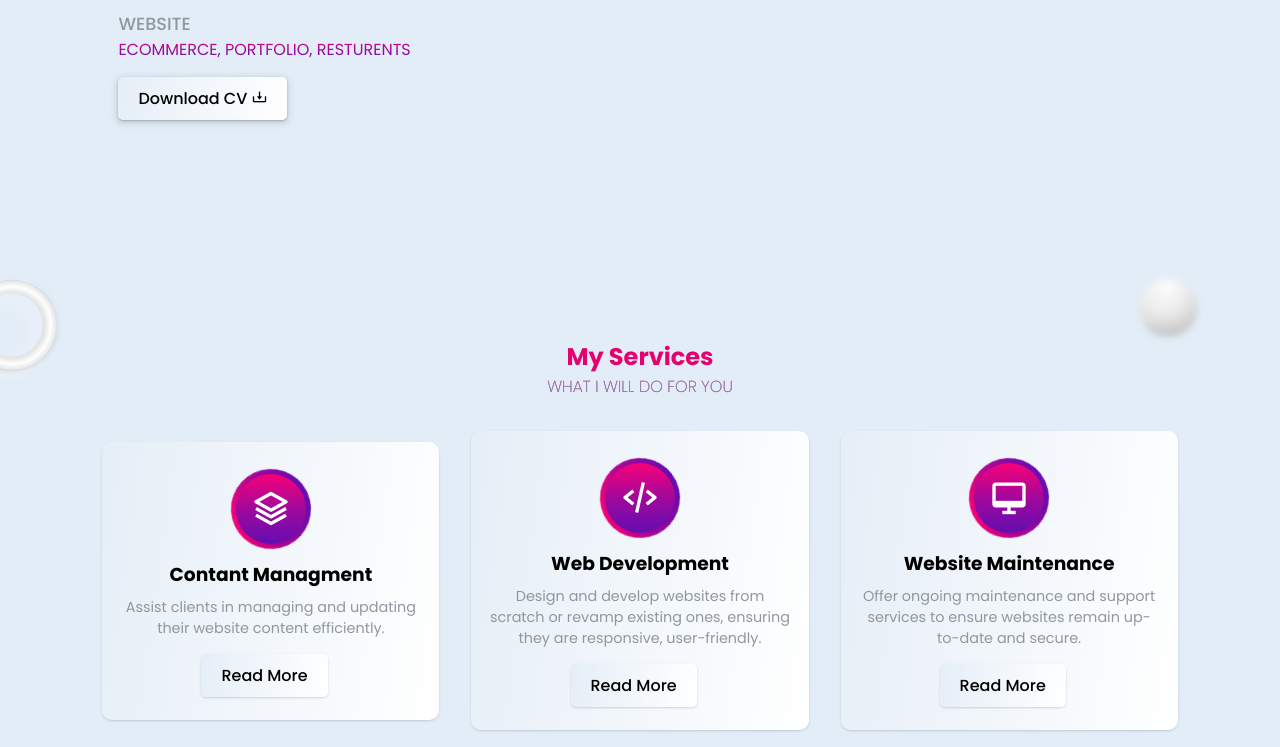
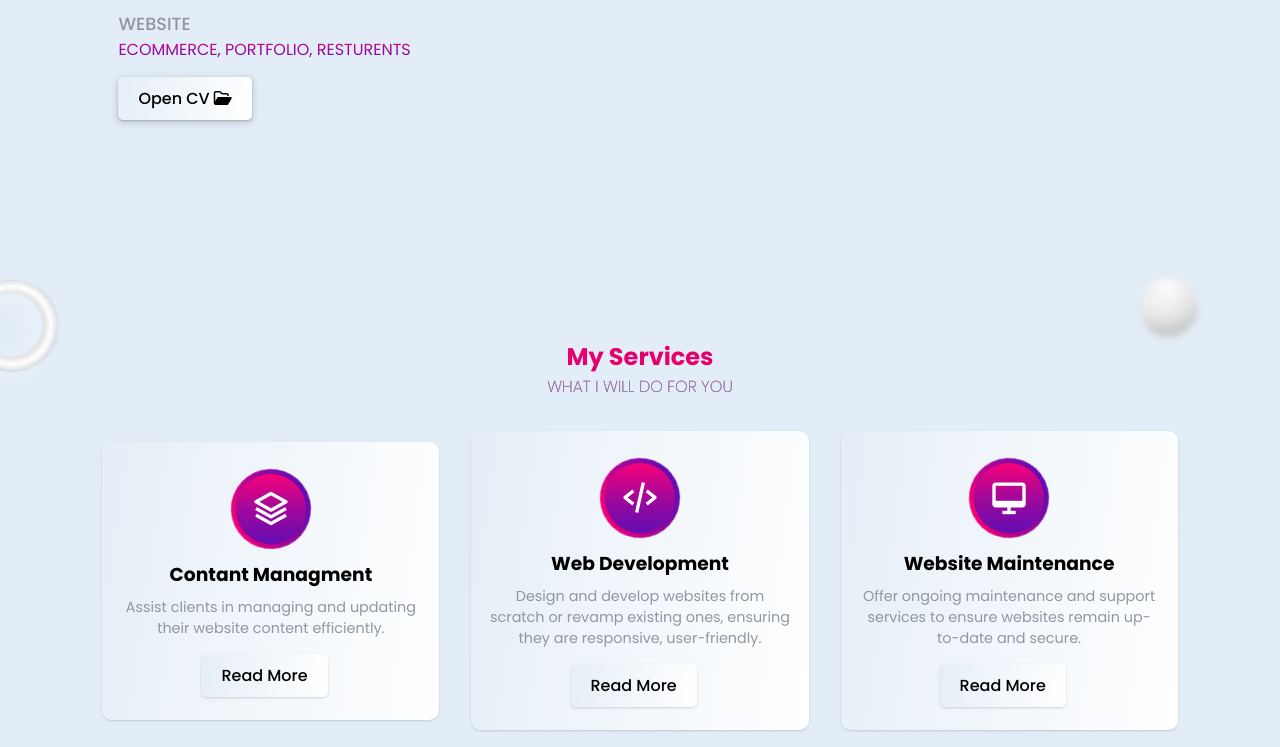
Before and after one commit to ChoudaryAzeem/portfolio-website, a plain HTML site: page index.html in a window 1280 px wide. Shown: the part 1293-2040 px from the top of the page. Drawn offline with nearby package versions, Linux system fonts and the light colour scheme.

Commit message:
portfolio commit

```diff
--- a/index.html
+++ b/index.html
@@ -8,8 +8,8 @@
     <link rel="stylesheet" href="style.css">
     <!-----favicon--------->
     <link rel="shortcut icon" type="image/x-icon" href="img/favicon.png">
-
-
+    <!-- fontawsom icons -->
+     <link rel="stylesheet" href="https://cdnjs.cloudflare.com/ajax/libs/font-awesome/6.6.0/css/all.min.css">
     <!-- boxicon css link -->
     <link href='https://unpkg.com/boxicons@2.1.4/css/boxicons.min.css' rel='stylesheet'>
     <!-- Link Swiper's CSS -->
@@ -140,7 +140,7 @@
                 </div>
             </div>
             <div class="cvContent">
-                <a href="" target="_blank" class="btn d-CV">Download CV <i class='bx bx-download'></i></a>
+                <a href="img/cv.png" target="_blank" class="btn d-CV">Open CV <i class="fa-regular fa-folder-open"></i></a>
             </div>
         </div>
     </section>
```
Also changed, not shown: img/cv.png.
